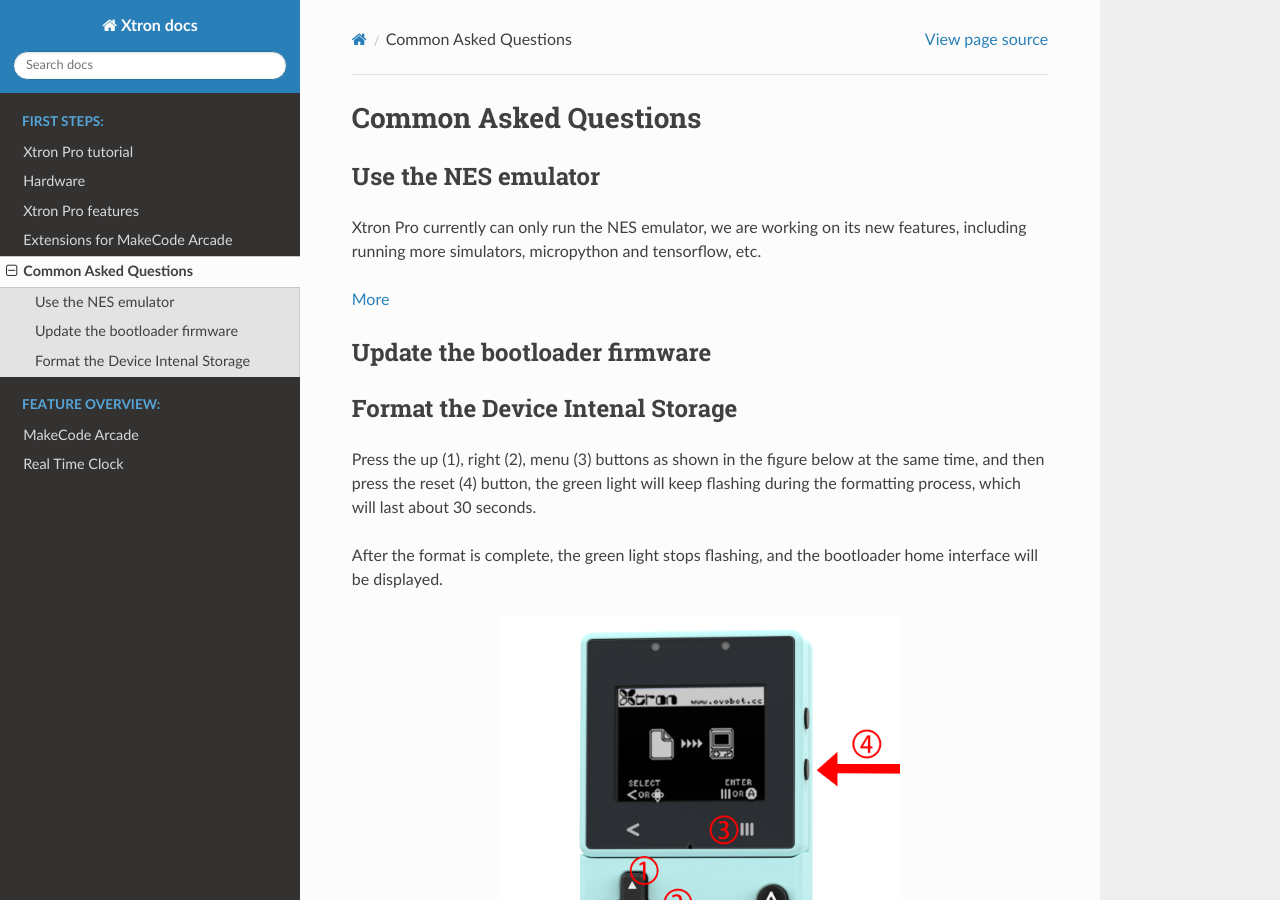
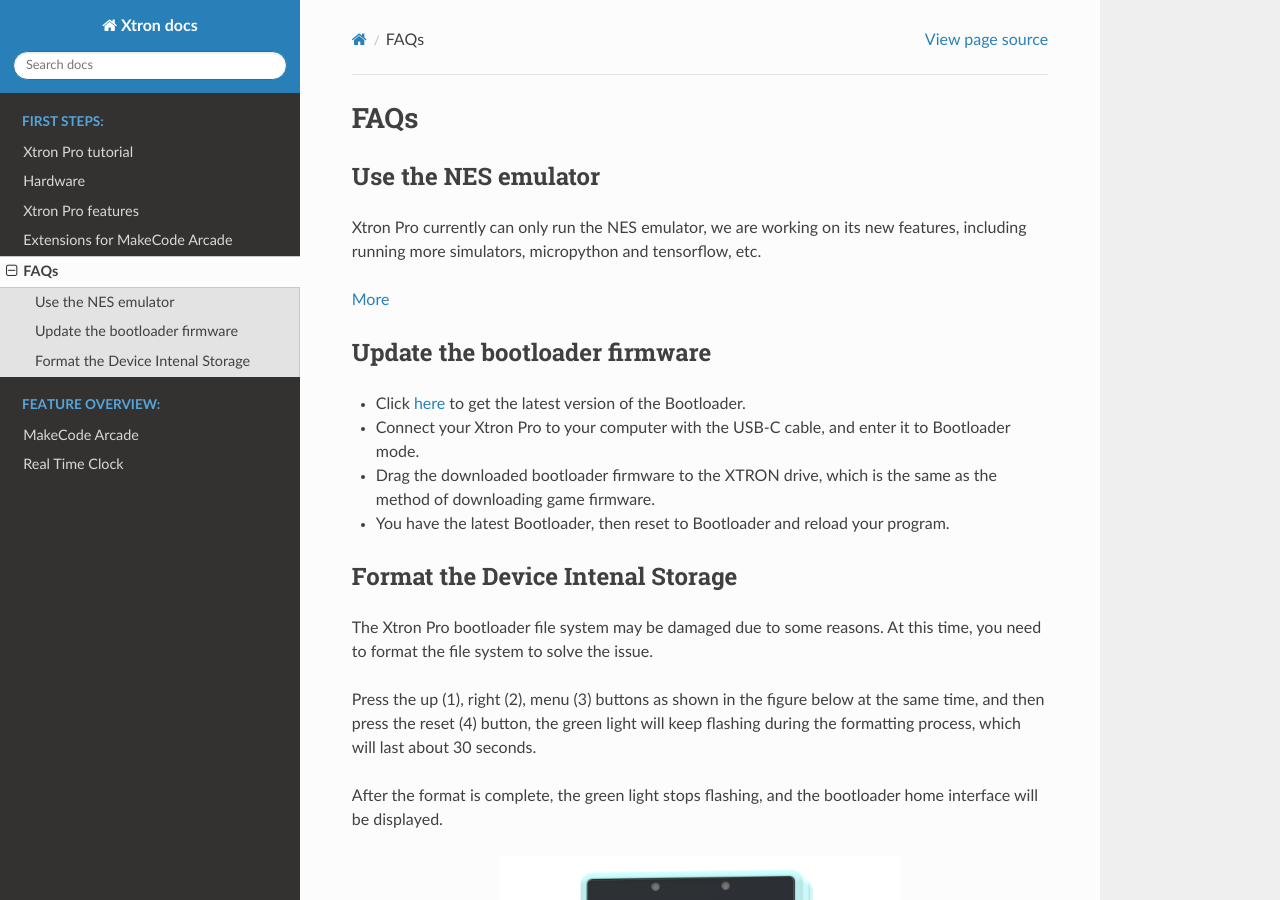
Before and after one commit to Ovobot/Xtron-docs, a Sphinx documentation site: the page built from docs/source/q-and-a.md, in a window 1280 px wide and 900 px high. Built offline with Sphinx 7.4.7 and the Read the Docs theme 2.0.0, drawn with Linux system fonts in a browser that asks for light colours.

Commit message:
modify tutorial url

```diff
--- a/docs/source/q-and-a.md
+++ b/docs/source/q-and-a.md
@@ -1,4 +1,4 @@
-# Common Asked Questions
+# FAQs
 
 ## Use the NES emulator
 
@@ -8,9 +8,14 @@
 
 ## Update the bootloader firmware
 
-
+- Click [here](https://www.ovobot.cc/en/product/detail/xtron-pro/info/#downloads) to get the latest version of the Bootloader.
+- Connect your Xtron Pro to your computer with the USB-C cable, and enter it to Bootloader mode.
+- Drag the downloaded bootloader firmware to the XTRON drive, which is the same as the method of downloading game firmware.
+- You have the latest Bootloader, then reset to Bootloader and reload your program.
 
 ## Format the Device Intenal Storage
+
+The Xtron Pro bootloader file system may be damaged due to some reasons. At this time, you need to format the file system to solve the issue.
 
 Press the up (1), right (2), menu (3) buttons as shown in the figure below at the same time, and then press the reset (4) button, the green light will keep flashing during the formatting process, which will last about 30 seconds.
 
```
Also changed, not shown: docs/source/real-time-clock.md (+1 -1 lines).
